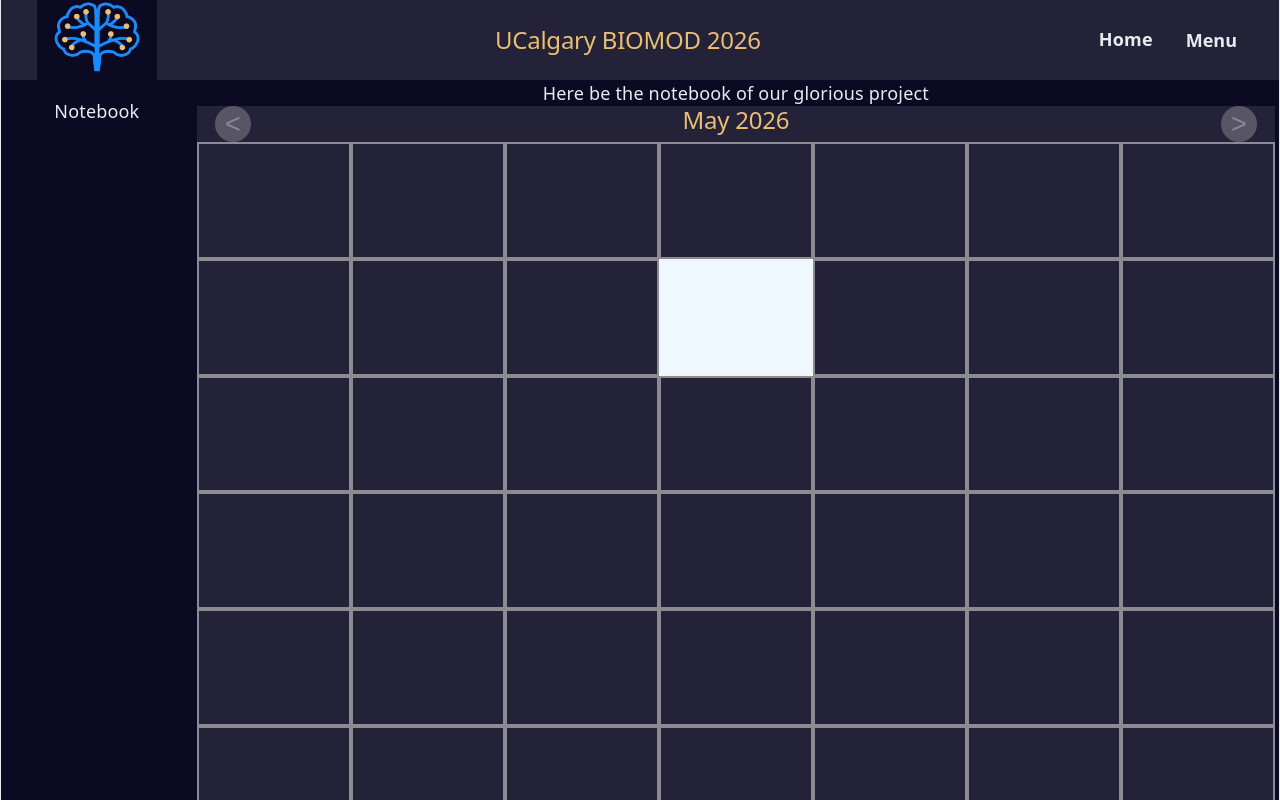
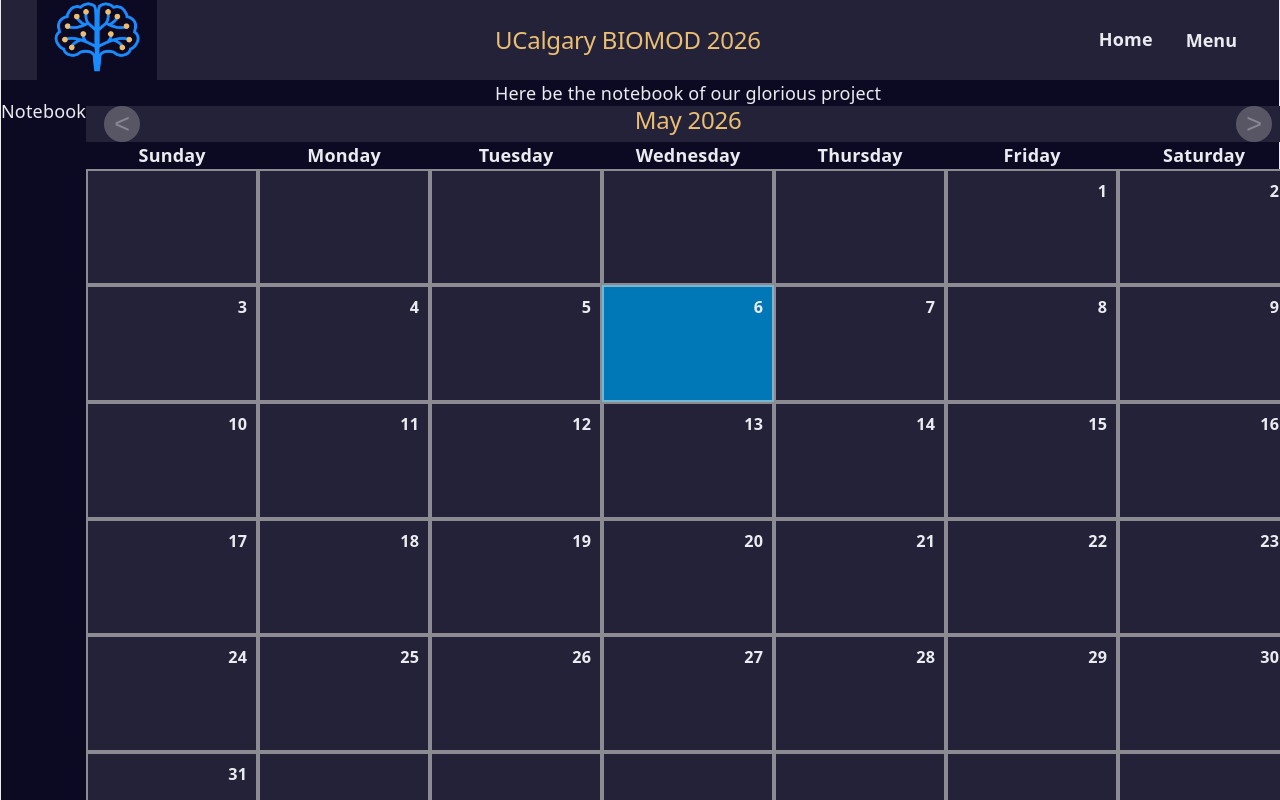
Before and after one commit to UCalgary-BIOMOD/UCalgary-BIOMOD-2026-Wiki, a React (Vite) app in the folder biomod-wiki/: page /notebook in a window 1280 px wide. Shown: the top 800 px of the page. Built offline with nearby package versions, Linux system fonts and the light colour scheme.

Commit message:
feat: Add day headers and day numbering onto the notebook calendar
I just added a header that aligns the day names with the calendar, changed some styling around, and added day numberings as well.

```diff
--- a/biomod-wiki/src/Components/NotebookComponent.jsx
+++ b/biomod-wiki/src/Components/NotebookComponent.jsx
@@ -17,6 +17,15 @@ const names = [
     "December"
 ]
 
+const days = [
+    "Sunday",
+    "Monday",
+    "Tuesday",
+    "Wednesday",
+    "Thursday",
+    "Friday",
+    "Saturday"
+]
 
 export default function NotebookComponent() {
     const [monthOffset, setMonthOffset] = useState(0)
@@ -30,7 +39,7 @@ export default function NotebookComponent() {
     )
     const month = useMemo(() => {
         const monthIndex = date.month - 1
-        const startingIndex = date.weekday === 7 ? 0 : date.weekday
+        const startingIndex = date.weekday % 7
         const daysInMonth = date.daysInMonth
         const res = [
             [null, null, null, null, null, null, null],
@@ -64,6 +73,13 @@ export default function NotebookComponent() {
             <h2>{names[date.month - 1]} {date.year}</h2>
             <button className={`${styles["nav-button"]} ${styles.right}`} onClick={() => setMonthOffset((m) => m - 1)}>&gt;</button>
         </div>
+        <div className = {styles.dayHeader}>
+            {days.map((day, _index) => {
+                return (
+                    <div key = {day}>{day}</div>
+                )
+            })}
+        </div>
         <div className = {styles.dates}>
             {month.map((week, weekIndex) => {
                 return week.every((x) => x === null) ? (
@@ -72,6 +88,7 @@ export default function NotebookComponent() {
                     <div className = {styles.week} key={JSON.stringify(week)}>
                         {week.map((day, dayIndex) => {
                             const isToday =
+                                day != null &&
                                 day === today.day &&
                                 date.month === today.month &&
                                 date.year === today.year;
@@ -80,7 +97,7 @@ export default function NotebookComponent() {
                                     className = {`${styles.day} ${isToday ? styles.today : ""}`}
                                     key={`${JSON.stringify(week)}-${day}-${dayIndex}`}
                                 >
-
+                                    {day && <span className = {styles.dayNumber}>{day}</span>}
                                 </div>
                             );
                         })}
--- a/biomod-wiki/src/Components/NotebookComponent.module.css
+++ b/biomod-wiki/src/Components/NotebookComponent.module.css
@@ -24,11 +24,21 @@
     min-height: 50px;
     border: 2px solid var(--social-bg);
     background-color: var(--light-bg);
+    position: relative;
+    padding: 0.5rem;
+}
 
+.dayNumber{
+  position: absolute;
+  top: 0.4rem;
+  right: 0.5rem;
+
+  font-size: 0.9rem;
+  font-weight: bold;
 }
 
 .today{
-    background-color: aliceblue;
+    background-color: var(--accent);
 }
 
 .monthHeader{
@@ -73,3 +83,18 @@
   background-color: rgba(255, 255, 255, 0.6);
   opacity: 1;
 }
+
+.dayHeader{
+
+  position: relative;
+  display: flex;
+  flex-direction: row;
+  justify-content: space-around;
+}
+
+.dayHeader > div {
+  flex: 1;
+  min-width: 150px;
+  text-align: center;
+  font-weight:bold;
+}
```
